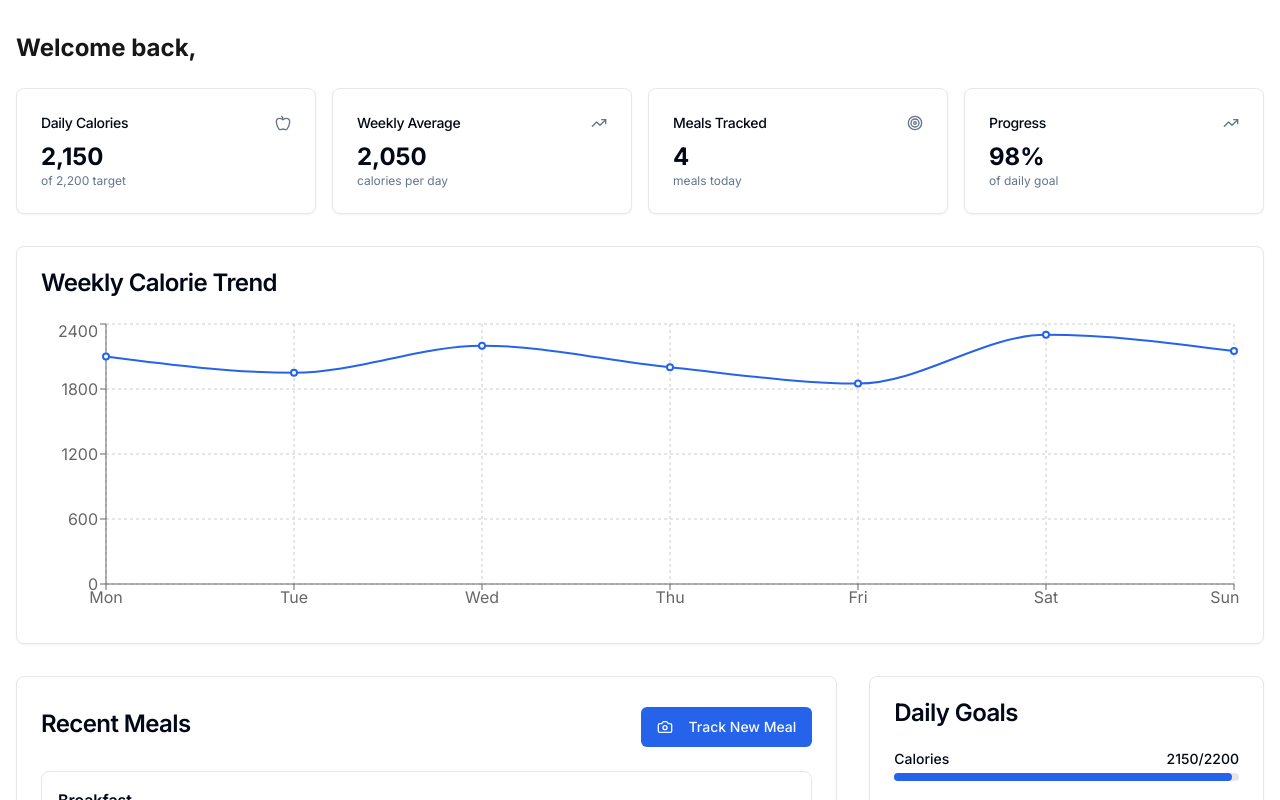
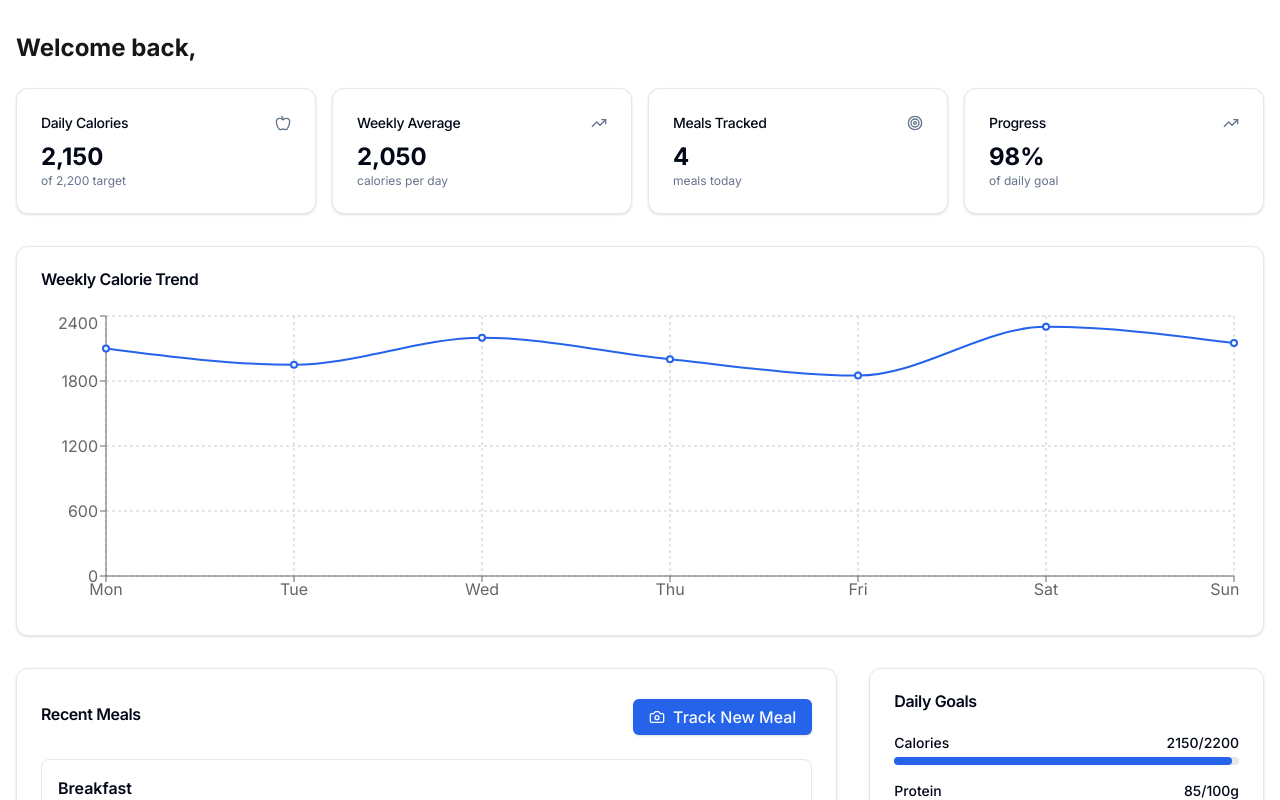
Before and after one commit to ShulinJi/ece496-snapNutrient-web, a Next.js app: page /dashboard in a window 1280 px wide. Shown: the top 800 px of the page. Built offline with nearby package versions, Linux system fonts and the light colour scheme; no server answers.

Commit message:
Add files via upload

```diff
--- /dev/null
+++ b/components/ui/button.tsx
@@ -0,0 +1,32 @@
+import * as React from "react"
+import { cn } from "@/lib/utils"
+
+const Button = React.forwardRef<
+  HTMLButtonElement,
+  React.ButtonHTMLAttributes<HTMLButtonElement> & {
+    variant?: "default" | "outline" | "ghost"
+    size?: "default" | "sm" | "lg"
+  }
+>(({ className, variant = "default", size = "default", ...props }, ref) => {
+  return (
+    <button
+      className={cn(
+        "inline-flex items-center justify-center rounded-md font-medium transition-colors focus-visible:outline-none focus-visible:ring-1 focus-visible:ring-ring disabled:pointer-events-none disabled:opacity-50",
+        {
+          "bg-primary text-primary-foreground shadow hover:bg-primary/90": variant === "default",
+          "border border-input bg-background hover:bg-accent hover:text-accent-foreground": variant === "outline",
+          "hover:bg-accent hover:text-accent-foreground": variant === "ghost",
+          "h-9 px-4 py-2": size === "default",
+          "h-8 rounded-md px-3 text-sm": size === "sm",
+          "h-10 rounded-md px-8": size === "lg",
+        },
+        className
+      )}
+      ref={ref}
+      {...props}
+    />
+  )
+})
+Button.displayName = "Button"
+
+export { Button }
--- /dev/null
+++ b/components/ui/card.tsx
@@ -0,0 +1,63 @@
+import * as React from "react"
+import { cn } from "@/lib/utils"
+
+const Card = React.forwardRef<
+  HTMLDivElement,
+  React.HTMLAttributes<HTMLDivElement>
+>(({ className, ...props }, ref) => (
+  <div
+    ref={ref}
+    className={cn(
+      "rounded-xl border bg-card text-card-foreground shadow",
+      className
+    )}
+    {...props}
+  />
+))
+Card.displayName = "Card"
+
+const CardHeader = React.forwardRef<
+  HTMLDivElement,
+  React.HTMLAttributes<HTMLDivElement>
+>(({ className, ...props }, ref) => (
+  <div
+    ref={ref}
+    className={cn("flex flex-col space-y-1.5 p-6", className)}
+    {...props}
+  />
+))
+CardHeader.displayName = "CardHeader"
+
+const CardTitle = React.forwardRef<
+  HTMLParagraphElement,
+  React.HTMLAttributes<HTMLHeadingElement>
+>(({ className, ...props }, ref) => (
+  <h3
+    ref={ref}
+    className={cn("font-semibold leading-none tracking-tight", className)}
+    {...props}
+  />
+))
+CardTitle.displayName = "CardTitle"
+
+const CardContent = React.forwardRef<
+  HTMLDivElement,
+  React.HTMLAttributes<HTMLDivElement>
+>(({ className, ...props }, ref) => (
+  <div ref={ref} className={cn("p-6 pt-0", className)} {...props} />
+))
+CardContent.displayName = "CardContent"
+
+const CardDescription = React.forwardRef<
+  HTMLParagraphElement,
+  React.HTMLAttributes<HTMLParagraphElement>
+>(({ className, ...props }, ref) => (
+  <p
+    ref={ref}
+    className={cn("text-sm text-muted-foreground", className)}
+    {...props}
+  />
+))
+CardDescription.displayName = "CardDescription"
+
+export { Card, CardHeader, CardTitle, CardContent, CardDescription }
--- /dev/null
+++ b/components/ui/input.tsx
@@ -0,0 +1,21 @@
+import * as React from "react"
+import { cn } from "@/lib/utils"
+
+const Input = React.forwardRef<HTMLInputElement, React.InputHTMLAttributes<HTMLInputElement>>(
+  ({ className, type, ...props }, ref) => {
+    return (
+      <input
+        type={type}
+        className={cn(
+          "flex h-10 w-full rounded-md border border-input bg-background px-3 py-2 text-sm ring-offset-background file:border-0 file:bg-transparent file:text-sm file:font-medium placeholder:text-muted-foreground focus-visible:outline-none focus-visible:ring-2 focus-visible:ring-ring focus-visible:ring-offset-2 disabled:cursor-not-allowed disabled:opacity-50",
+          className
+        )}
+        ref={ref}
+        {...props}
+      />
+    )
+  }
+)
+Input.displayName = "Input"
+
+export { Input }
```
